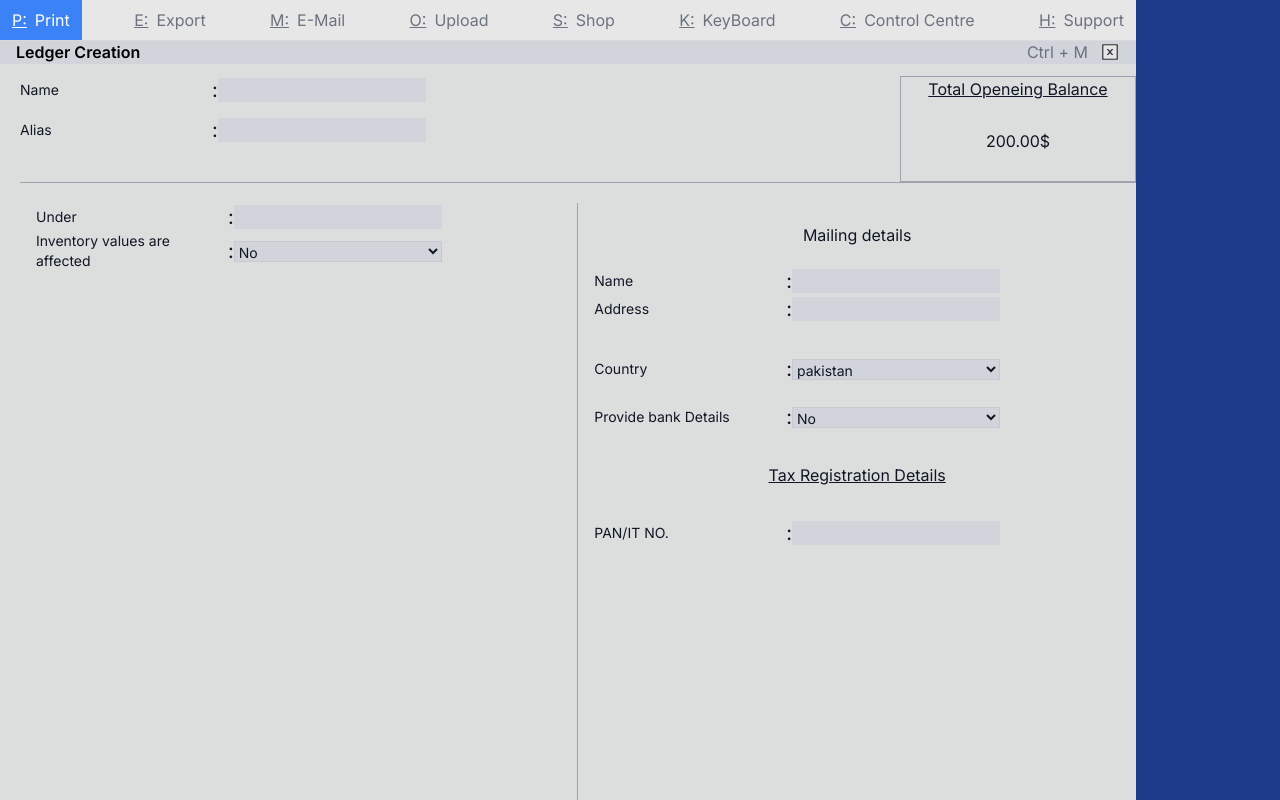
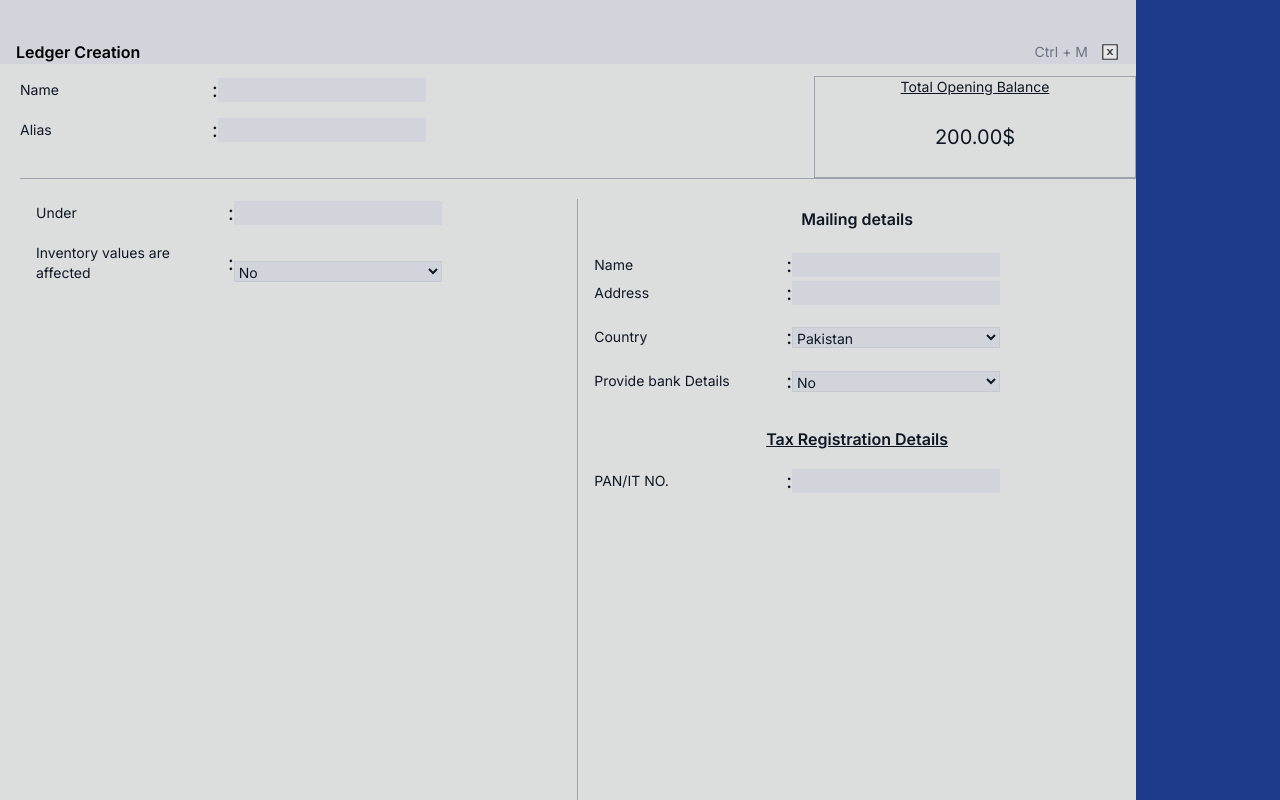
Before and after one commit to Solution-Nex/ERP-Tal, a React (Vite) app: page /ledger-creation in a window 1280 px wide. Built offline with nearby package versions, Linux system fonts and the light colour scheme.

Commit message:
ledger creation page done

```diff
--- a/src/Pages/Ledger/LedgerCreation.tsx
+++ b/src/Pages/Ledger/LedgerCreation.tsx
@@ -1,14 +1,19 @@
-import React, { useEffect, useState } from "react";
+import React, { useEffect, useState, useRef } from "react";
 import { useNavigate } from "react-router-dom";
 import { AiTwotoneCloseSquare } from "react-icons/ai";
 import Select from "../../Components/Select";
 import Field from "../../Components/Field";
+
 const LedgerCreation = () => {
   const navigate = useNavigate();
-  // const [showGroupList,set]
-  useEffect(() => {
-    document.title = "Create Ledger - SN ERP";
-  }, []);
+  const formRef = useRef<HTMLFormElement | null>(null);
+  const previouslyFocused = useRef<HTMLElement | null>(null);
+
+  const [under, setunder] = useState<string>("");
+  const [showGroupList, setGroupList] = useState<boolean>(false);
+  const [activeIndex, setActiveIndex] = useState<number>(-1);
+  const [confirmOpen, setConfirmOpen] = useState<boolean>(false);
+
   const GroupList = [
     "Bank Accounts",
     "Bank OCC A/c",
@@ -18,60 +23,136 @@ const LedgerCreation = () => {
     "Cash-in-Hand",
     "Current Assets",
   ];
-  const [under, setunder] = useState<string>("");
-  const [showGroupList, setGroupList] = useState<boolean>(false);
-  const [activeIndex, setActiveIndex] = useState<number>(-1);
 
   const FilterGroupList = GroupList.filter((item) =>
     item.toLowerCase().includes(under.toLowerCase())
   );
+
+  // Helper to move focus between inputs (Tally style)
+  const moveFocus = (delta: number) => {
+    const form = formRef.current;
+    if (!form) return;
+    const focusable = Array.from(
+      form.querySelectorAll<HTMLElement>(
+        "input:not([disabled]), select:not([disabled]), textarea:not([disabled]), button:not([disabled])"
+      )
+    ).filter((el) => el.tabIndex !== -1);
+
+    const active = document.activeElement as HTMLElement | null;
+    const idx = focusable.findIndex((el) => el === active);
+    let next = 0;
+    if (idx === -1) next = delta > 0 ? 0 : focusable.length - 1;
+    else next = (idx + delta + focusable.length) % focusable.length;
+    focusable[next].focus();
+  };
+
+  const handleFinalSubmit = () => {
+    console.log("Form Submitted Successfully");
+    setConfirmOpen(false);
+    navigate("/");
+  };
+
+  useEffect(() => {
+    document.title = "Create Ledger - SN ERP";
+
+    const handleKey = (e: KeyboardEvent) => {
+      // Logic when Modal is Open
+      if (confirmOpen) {
+        if (e.key === "Escape" || e.key.toLowerCase() === "n") {
+          e.preventDefault();
+          setConfirmOpen(false);
+          previouslyFocused.current?.focus();
+        }
+        if (e.key === "Enter" || e.key.toLowerCase() === "y") {
+          e.preventDefault();
+          handleFinalSubmit();
+        }
+        return;
+      }
+
+      // Shortcut to exit
+      if ((e.ctrlKey || e.metaKey) && e.key.toLowerCase() === "m") {
+        e.preventDefault();
+        navigate("/");
+      }
+
+      // Arrow Key Navigation
+      if (e.key === "ArrowDown" && !showGroupList) {
+        e.preventDefault();
+        moveFocus(1);
+      }
+      if (e.key === "ArrowUp" && !showGroupList) {
+        e.preventDefault();
+        moveFocus(-1);
+      }
+
+      // Enter Key Logic
+      if (e.key === "Enter") {
+        const active = document.activeElement as HTMLElement | null;
+
+        if (showGroupList && activeIndex >= 0) {
+          return;
+        }
+
+        if (active?.tagName !== "TEXTAREA") {
+          e.preventDefault();
+          previouslyFocused.current = active;
+          setConfirmOpen(true);
+        }
+      }
+    };
+
+    document.addEventListener("keydown", handleKey);
+    return () => document.removeEventListener("keydown", handleKey);
+  }, [confirmOpen, showGroupList, activeIndex, navigate]);
+
   return (
-    <div className="min-h-screen h-screen flex flex-col  w-full">
-      {" "}
-      <div className="w-full pt-10  px-4 flex  items-center justify-between bg-gray-300">
+    <div className="min-h-screen h-screen flex flex-col w-full relative">
+      <div className="w-full pt-10 px-4 flex items-center justify-between bg-gray-300">
         <div>
-          <h1 className="capitalize text-black text-md  font-semibold">
+          <h1 className="capitalize text-black text-md font-semibold">
             Ledger Creation
           </h1>
         </div>
         <div className="flex items-center gap-3">
-          <h1 className="text-muted">Ctrl + M</h1>
+          <h1 className="text-muted text-sm">Ctrl + M</h1>
           <button
             type="button"
-            className=" text-[var(--text)]"
+            onClick={() => navigate("/")}
             aria-label="Close"
           >
-            <AiTwotoneCloseSquare
-              className="w-5 h-5"
-              onClick={() => navigate("/")}
-            />
+            <AiTwotoneCloseSquare className="w-5 h-5" />
           </button>
         </div>
       </div>
-      <div className="w-full pl-5 flex  justify-between flex-1  h-full overflow-hidden">
-        <div className="py-3 w-full  h-full ">
-          <form action="" className="h-full">
+
+      <div className="w-full pl-5 flex justify-between flex-1 h-full overflow-hidden">
+        <div className="py-3 w-full h-full ">
+          <form
+            ref={formRef}
+            onSubmit={(e) => e.preventDefault()}
+            className="h-full"
+          >
             <div className="flex justify-between">
               <div className="flex flex-col gap-3">
                 <Field label="Name" type="text" className="w-full" />
                 <Field label="Alias" type="text" className="w-full" />
               </div>
-              <div className="flex flex-col items-center justify-center border-gray-400 border">
-                <label htmlFor="" className="underline">
-                  Total Openeing Balance
+              <div className="flex flex-col items-center justify-center border-gray-400 border px-4">
+                <label className="underline text-sm">
+                  Total Opening Balance
                 </label>
                 <input
                   type="text"
                   value={"200.00$"}
                   readOnly
-                  className="bg-transparent text-center h-20"
+                  className="bg-transparent text-center h-20 text-xl outline-none"
                 />
               </div>
             </div>
+
             <div className="w-full flex border-gray-400 border-t py-5 h-full">
               <div className="w-full border-gray-400 border-r px-4 ">
-                <div>
-                  {" "}
                 <Field
                   type="search"
                   label="Under"
@@ -87,92 +168,79 @@ const LedgerCreation = () => {
                   }}
                   onKeyDown={(e) => {
                     if (!showGroupList) return;
-
                     if (e.key === "ArrowDown") {
                       e.preventDefault();
                       setActiveIndex((prev) =>
                         prev < FilterGroupList.length - 1 ? prev + 1 : 0
                       );
                     }
-
                     if (e.key === "ArrowUp") {
                       e.preventDefault();
                       setActiveIndex((prev) =>
                         prev > 0 ? prev - 1 : FilterGroupList.length - 1
                       );
                     }
-
-                      if (e.key === "Enter") {
+                    if (e.key === "Enter" && activeIndex >= 0) {
                       e.preventDefault();
-                        if (activeIndex >= 0) {
+                      e.stopPropagation(); // Stop the global Enter listener from opening the modal
                       setunder(FilterGroupList[activeIndex]);
                       setGroupList(false);
                     }
-                      }
-
                     if (e.key === "Escape") {
                       setGroupList(false);
                     }
                   }}
                 />
-                </div>
-                <div className="">
                 <Select
                   label="Inventory values are affected"
                   options={["No", "Yes"]}
-                    className="items-start w-full justify-start"
+                  className="items-start w-full justify-start mt-4"
                 />
               </div>
-              </div>
-              <div className="w-full px-4 py-5">
-                <h2 className="text-center mb-5">Mailing details</h2>
-                <div className="">
+
+              <div className="w-full px-4 py-2">
+                <h2 className="text-center mb-5 font-semibold">
+                  Mailing details
+                </h2>
                 <Field label="Name" type="text" />
-                </div>
-                <div className="">
                 <Field label="Address" type="text" />
-                </div>
-                <div className=" mt-8 ">
+                <div className="mt-4">
                   <Select
                     label="Country"
-                    options={["pakistan"]}
-                    className="flex justify-between w-full "
+                    options={["Pakistan"]}
+                    className="flex justify-between w-full"
                   />
                 </div>
-                <div className=" w-full mt-5">
-                  <div className="w-full">
-                    {" "}
+                <div className="w-full mt-4">
                   <Select
-                      label="  Provide bank Details"
+                    label="Provide bank Details"
                     options={["No", "Yes"]}
                     className="items-start w-full"
                   />
                 </div>
+                <div className="w-full text-center mt-8 mb-4">
+                  <h2 className="underline font-semibold">
+                    Tax Registration Details
+                  </h2>
                 </div>
-                <div className="w-full text-center mt-8 mb-8">
-                  <h2 className="underline">Tax Registration Details</h2>
-                </div>
-                <div className="flex justify-between w-full mt-5">
-                  <Field type="text" label=" PAN/IT NO." />
-                </div>
+                <Field type="text" label="PAN/IT NO." />
               </div>
             </div>
           </form>
-        </div>{" "}
-        {showGroupList ? (
-          <div className="w-full max-w-sm bg-[#C5C6C7]   border border-gray-500 h-full overflow-y-auto ">
-            <div>
+        </div>
+
+        {showGroupList && (
+          <div className="w-full max-w-sm bg-[#C5C6C7] border border-gray-500 h-full overflow-y-auto">
             <h2 className="text-center font-serif text-white text-xl py-1 bg-[#176EE8] w-full">
               List of Groups
             </h2>
             <ul>
-                {FilterGroupList.length > 0
-                  ? FilterGroupList.map((item, index) => (
+              {FilterGroupList.map((item, index) => (
                 <li
                   key={index}
                   className={`px-2 py-1 cursor-pointer ${
                     index === activeIndex
-                            ? "bg-slate-400"
+                      ? "bg-blue-500 text-white"
                       : "hover:bg-gray-400"
                   }`}
                   onMouseEnter={() => setActiveIndex(index)}
@@ -183,15 +251,37 @@ const LedgerCreation = () => {
                 >
                   {item}
                 </li>
-                    ))
-                  : ""}
+              ))}
             </ul>
           </div>
-          </div>
-        ) : (
-          ""
         )}
       </div>
+
+      {/* Confirmation Modal */}
+      {confirmOpen && (
+        <div className="fixed inset-0 z-[100] flex items-center justify-center bg-black/40">
+          <div className="w-[250px] bg-white shadow-2xl border-2 border-blue-600 p-6">
+            <h2 className="text-lg font-bold mb-4 text-center">Accept?</h2>
+            <div className="flex justify-around">
+              <button
+                className="px-6 py-1 bg-gray-200 border border-gray-400 hover:bg-gray-300"
+                onClick={() => {
+                  setConfirmOpen(false);
+                  previouslyFocused.current?.focus();
+                }}
+              >
+                No
+              </button>
+              <button
+                className="px-6 py-1 bg-blue-600 text-white hover:bg-blue-700"
+                onClick={handleFinalSubmit}
+              >
+                Yes
+              </button>
+            </div>
+          </div>
+        </div>
+      )}
     </div>
   );
 };
```
Lines whose indentation alone changed are shown as unchanged.
